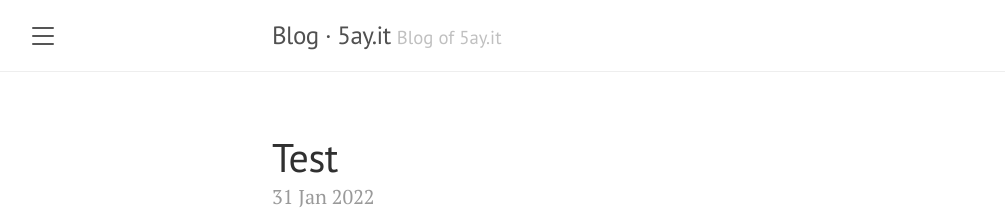
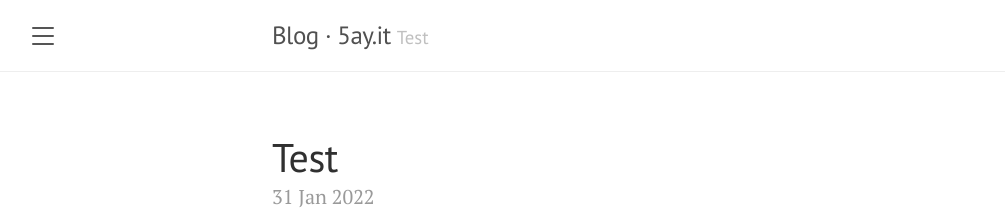
Before and after one commit to 5ayit/blog, a Jekyll site: the page built from index.html, in a window 1280 px wide and 900 px high. Shown: the top 220 px of the window, without its empty margins (8-1013 px from the left). Built offline with Jekyll 4.4.1, drawn with Linux system fonts in a browser that asks for light colours; the list of posts is cut into pages by our own code.

Commit message:
Update _config.yml

```diff
--- a/_config.yml
+++ b/_config.yml
@@ -1,6 +1,6 @@
 # Setup
 title:               'Blog · 5ay.it'
-tagline:             'Blog of 5ay.it'
+tagline:             'Test'
 description:         'Blog of 5ay.it'
 url:                 https://blog.5ay.it
 baseurl:             ''
```
